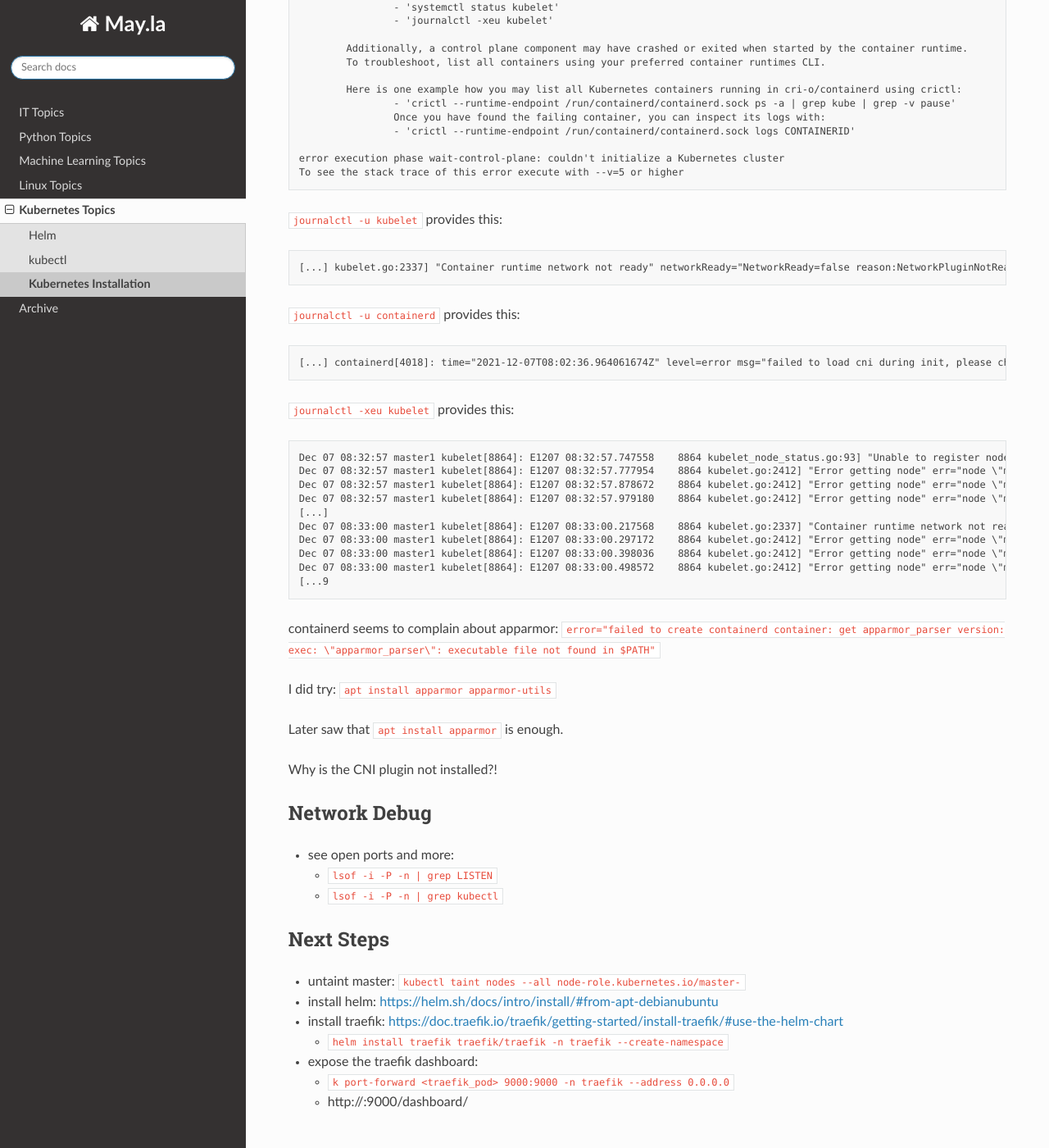
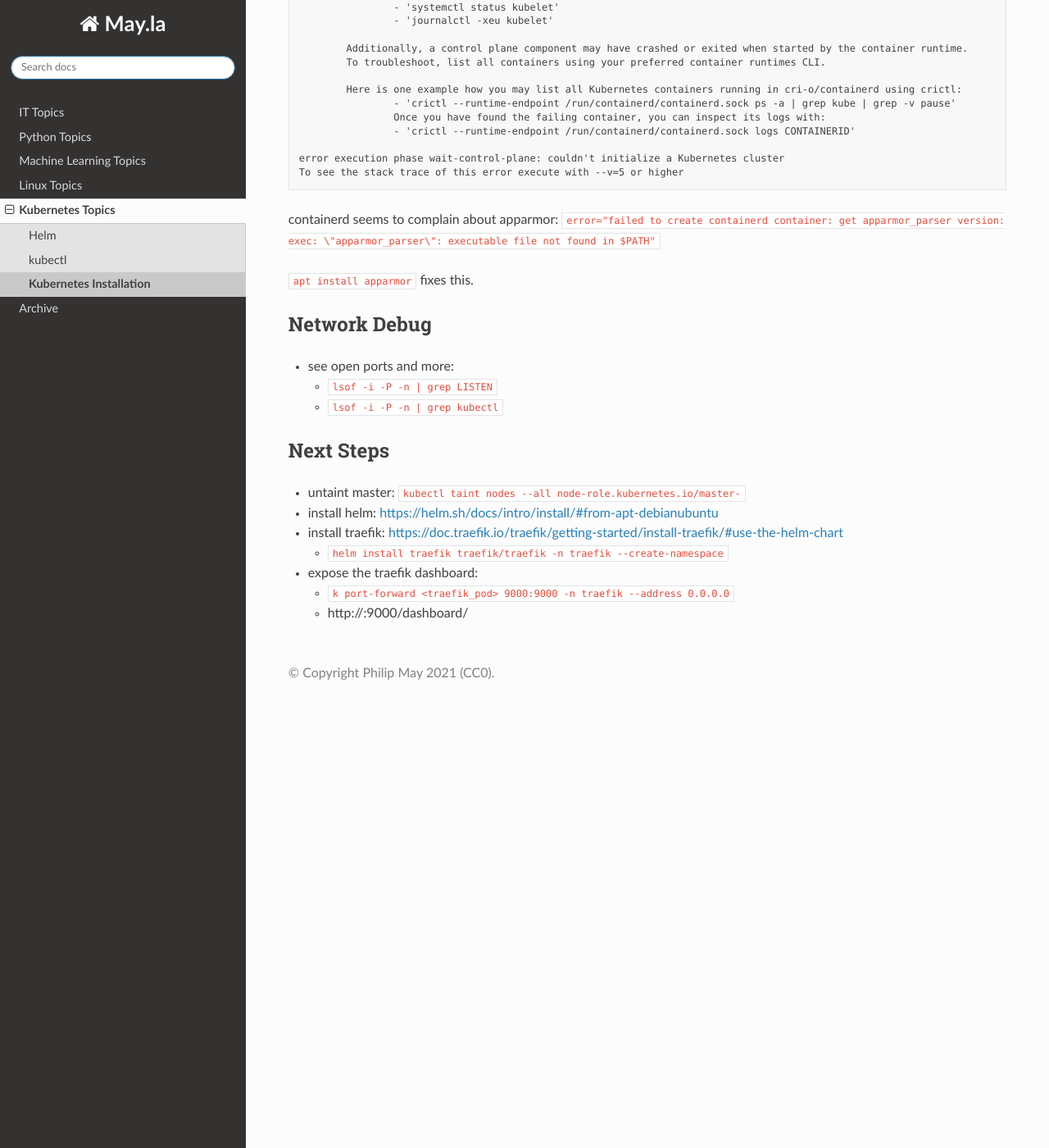
Before and after one commit to PhilipMay/May.la, a Sphinx documentation site: the page built from source/k8s/kubernetes-install.md, in a window 1280 px wide and 1400 px high, scrolled down 3337 px. Shown: the whole window at 82% size. Built offline with Sphinx 7.4.7 and the Read the Docs theme 2.0.0, drawn with Linux system fonts in a browser that asks for light colours.

Commit message:
Update kubernetes-install.md

````diff
--- a/source/k8s/kubernetes-install.md
+++ b/source/k8s/kubernetes-install.md
@@ -161,37 +161,9 @@ error execution phase wait-control-plane: couldn't initialize a Kubernetes clust
 To see the stack trace of this error execute with --v=5 or higher
 ```
 
-`journalctl -u kubelet` provides this:
-```text
-[...] kubelet.go:2337] "Container runtime network not ready" networkReady="NetworkReady=false reason:NetworkPluginNotReady message:Network plugin returns error: cni plugin not initialized"
-```
-
-`journalctl -u containerd` provides this:
-```text
-[...] containerd[4018]: time="2021-12-07T08:02:36.964061674Z" level=error msg="failed to load cni during init, please check CRI plugin status before setting up network for pods" error="cni config load failed: no network config found in /etc/cni/net.d: cni plugin not initialized: failed to load cni config"
-```
-
-`journalctl -xeu kubelet` provides this:
-```text
-Dec 07 08:32:57 master1 kubelet[8864]: E1207 08:32:57.747558    8864 kubelet_node_status.go:93] "Unable to register node with API server" err="Post \"https://159.69.24.59:6443/api/v1/nodes\": dial tcp 159.69.24>
-Dec 07 08:32:57 master1 kubelet[8864]: E1207 08:32:57.777954    8864 kubelet.go:2412] "Error getting node" err="node \"master1\" not found"
-Dec 07 08:32:57 master1 kubelet[8864]: E1207 08:32:57.878672    8864 kubelet.go:2412] "Error getting node" err="node \"master1\" not found"
-Dec 07 08:32:57 master1 kubelet[8864]: E1207 08:32:57.979180    8864 kubelet.go:2412] "Error getting node" err="node \"master1\" not found"
-[...]
-Dec 07 08:33:00 master1 kubelet[8864]: E1207 08:33:00.217568    8864 kubelet.go:2337] "Container runtime network not ready" networkReady="NetworkReady=false reason:NetworkPluginNotReady message:Network plugin r>
-Dec 07 08:33:00 master1 kubelet[8864]: E1207 08:33:00.297172    8864 kubelet.go:2412] "Error getting node" err="node \"master1\" not found"
-Dec 07 08:33:00 master1 kubelet[8864]: E1207 08:33:00.398036    8864 kubelet.go:2412] "Error getting node" err="node \"master1\" not found"
-Dec 07 08:33:00 master1 kubelet[8864]: E1207 08:33:00.498572    8864 kubelet.go:2412] "Error getting node" err="node \"master1\" not found"
-[...9
-```
-
 containerd seems to complain about apparmor: `error="failed to create containerd container: get apparmor_parser version: exec: \"apparmor_parser\": executable file not found in $PATH"`
 
-I did try: `apt install apparmor apparmor-utils`
-
-Later saw that `apt install apparmor` is enough.
-
-Why is the CNI plugin not installed?!
+`apt install apparmor` fixes this.
 
 ## Network Debug
 - see open ports and more:
````
